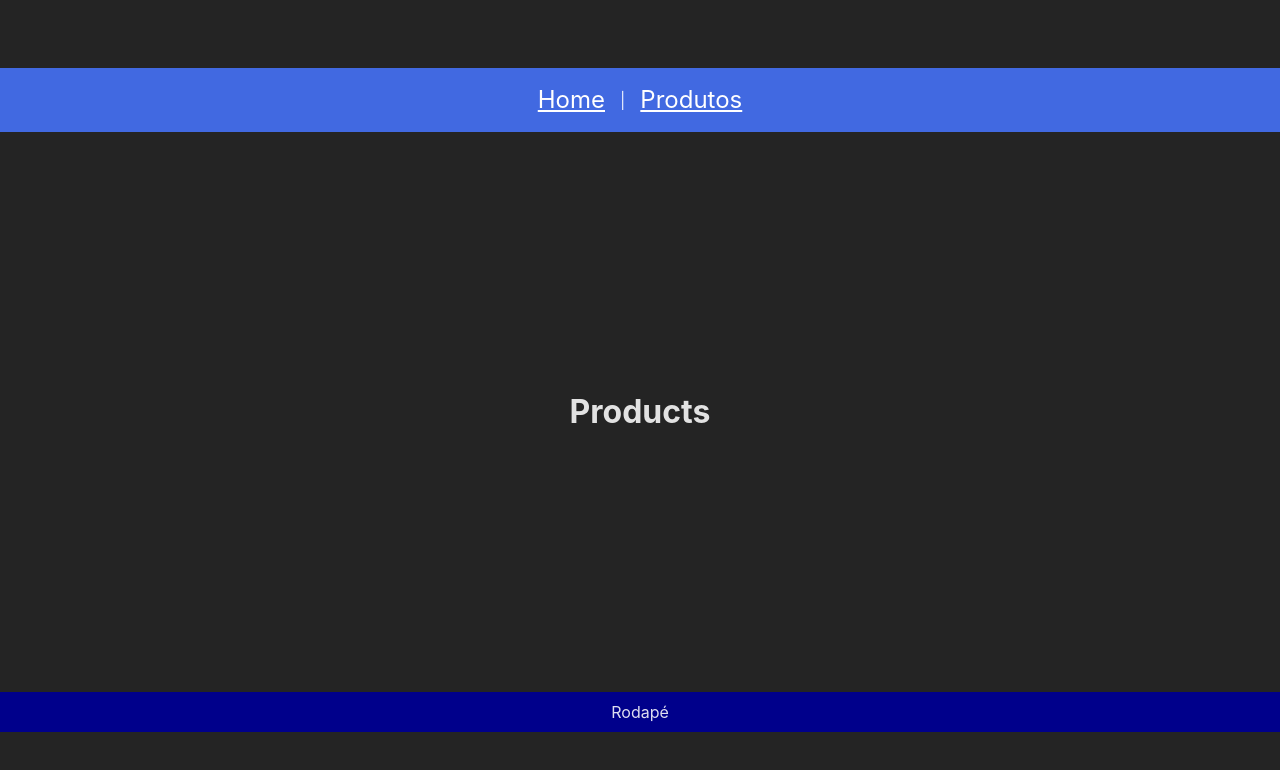
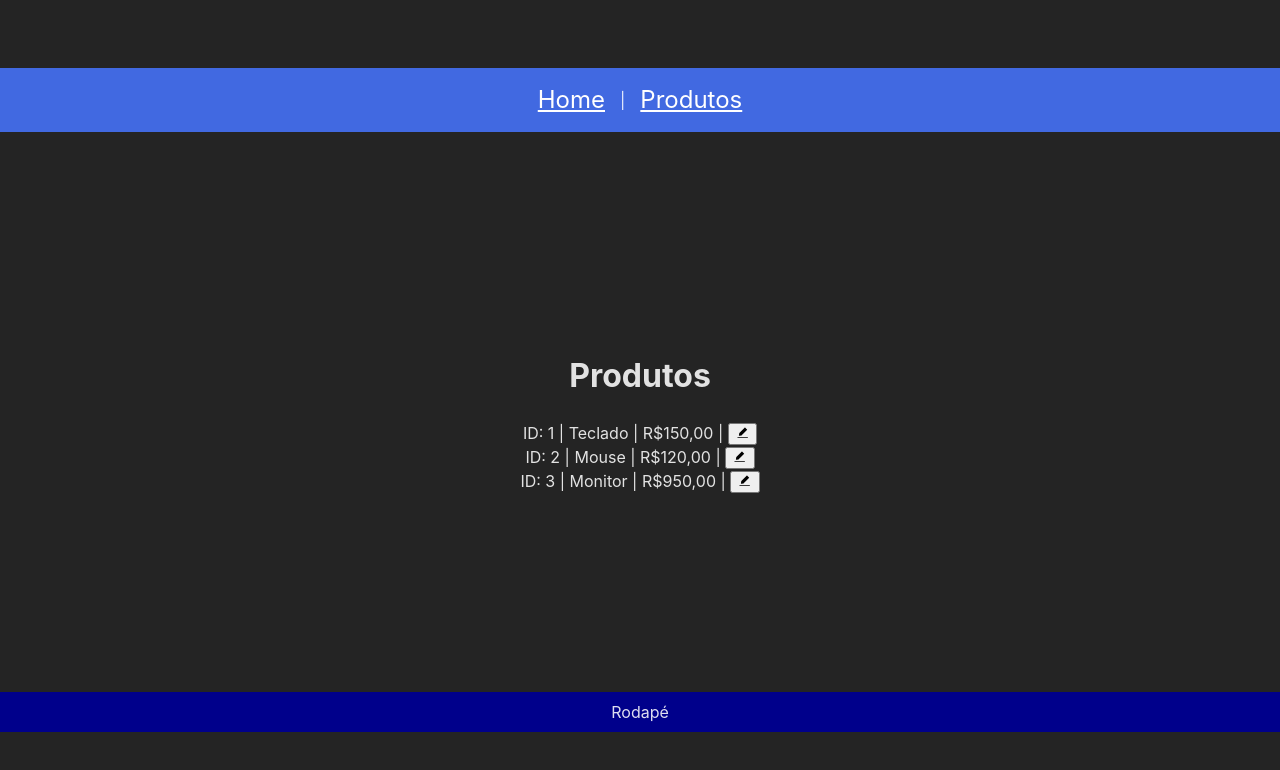
Before and after one commit to pauloh-andrade/react-vite-checkpoint, a React (Vite) app: page /products in a window 1280 px wide. Shown: the top 770 px of the page. Built offline with nearby package versions, Linux system fonts and the light colour scheme.

Commit message:
feat: added product list

```diff
--- a/package.json
+++ b/package.json
@@ -12,6 +12,7 @@
   "dependencies": {
     "react": "^18.2.0",
     "react-dom": "^18.2.0",
+    "react-icons": "^4.10.1",
     "react-router-dom": "^6.15.0"
   },
   "devDependencies": {
--- /dev/null
+++ b/src/mocks/productList.js
@@ -0,0 +1,17 @@
+export default [
+  {
+    id: 1,
+    name: 'Teclado',
+    price: 150
+  },
+  {
+    id: 2,
+    name: 'Mouse',
+    price: 120
+  },
+  {
+    id: 3,
+    name: 'Monitor',
+    price: 950
+  }
+]
--- a/src/routes/Products/index.jsx
+++ b/src/routes/Products/index.jsx
@@ -1,9 +1,25 @@
+import { Link } from 'react-router-dom'
+import { AiFillEdit as Edit } from 'react-icons/ai'
+
+import './products.css'
+import productList from '../../mocks/productList'
+
 const Products = () => {
-    return(
-       <main>
-            <h1>Products</h1>
-       </main>
-    )
+  return (
+    <main>
+      <h1>Produtos</h1>
+      {productList.map((prod) => (
+        <div key={prod.id}>
+          {`ID: ${prod.id} | ${prod.name} | R$${prod.price},00 | `}
+          <Link to={`/products/update/${prod.id} `}>
+            <button>
+              <Edit />
+            </button>
+          </Link>
+        </div>
+      ))}
+    </main>
+  )
 }
 
 export default Products
--- /dev/null
+++ b/src/routes/Products/products.css
@@ -0,0 +1,3 @@
+button {
+  cursor: pointer;
+}
--- /dev/null
+++ b/src/routes/UpdateProducts/updateProducts.css
@@ -0,0 +1,8 @@
+main {
+  display: flex;
+  width: 100vw;
+  flex-direction: column;
+  justify-content: center;
+  align-items: center;
+  height: 70vh;
+}
```
Also changed, not shown: src/routes/UpdateProducts/index.jsx (+7 -5 lines), 1 other file (tests, documents, lock files or other folders).
